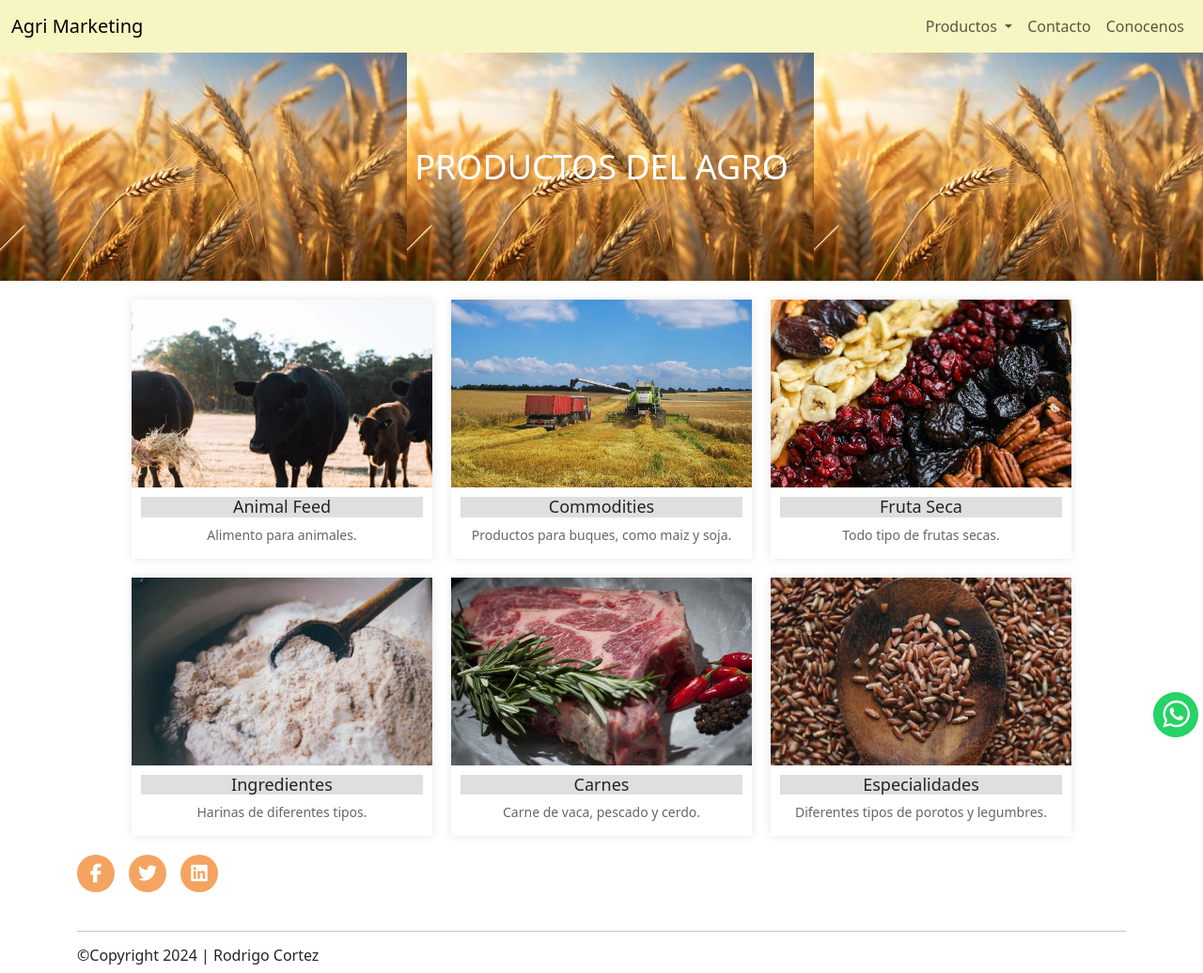
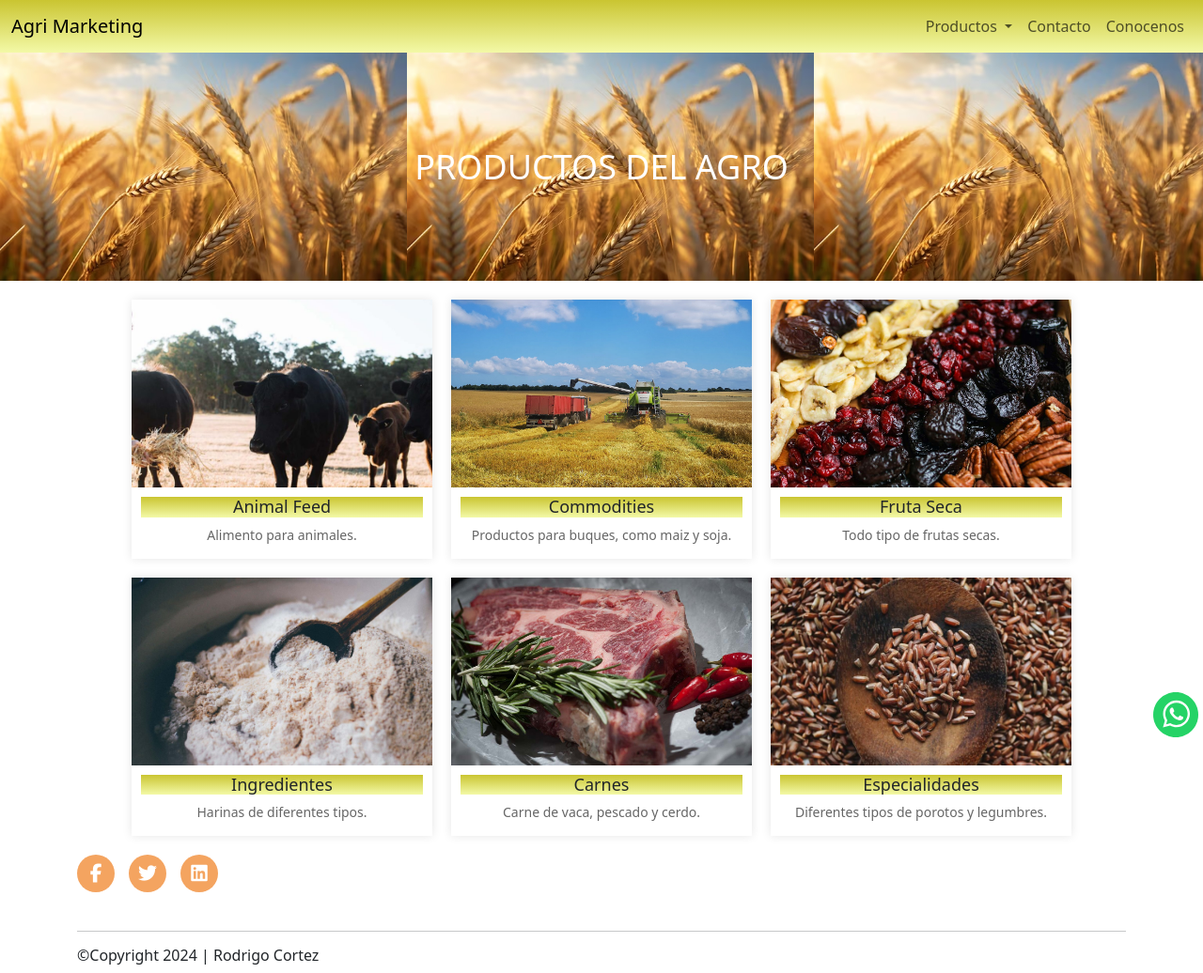
Before and after one commit to Rodriic/CortezRodrigo, a website: page pages/agriProduct.html in a window 1280 px wide. Shown: the whole page at 94% size. Drawn offline with nearby package versions, Linux system fonts and the light colour scheme.

Commit message:
modificando

```diff
--- a/pages/agriProduct.html
+++ b/pages/agriProduct.html
@@ -45,7 +45,7 @@
   </head>
   <body>
     <header>
-      <nav class="navbar navbar-expand-lg">
+      <nav class="navbar navbar-expand-lg gradientes">
         <div class="container-fluid">
           <button
             class="navbar-toggler"
@@ -103,42 +103,42 @@
         <div class="productA">
           <img src="../assets/img/animal-feed.jpg" alt="Producto 1" />
           <div class="productA-info">
-            <h2>Animal Feed</h2>
+            <h2 class="gradientes">Animal Feed</h2>
             <p>Alimento para animales.</p>
           </div>
         </div>
         <div class="productA">
           <img src="../assets/img/commodities.jpg" alt="Producto 2" />
           <div class="productA-info">
-            <h2>Commodities</h2>
+            <h2 class="gradientes">Commodities</h2>
             <p>Productos para buques, como maiz y soja.</p>
           </div>
         </div>
         <div class="productA">
           <img src="../assets/img/dried-fruit.jpg" alt="Producto 3" />
           <div class="productA-info">
-            <h2>Fruta Seca</h2>
+            <h2 class="gradientes">Fruta Seca</h2>
             <p>Todo tipo de frutas secas.</p>
           </div>
         </div>
         <div class="productA">
           <img src="../assets/img/food-ingredient.jpg" alt="Producto 4" />
           <div class="productA-info">
-            <h2>Ingredientes</h2>
+            <h2 class="gradientes">Ingredientes</h2>
             <p>Harinas de diferentes tipos.</p>
           </div>
         </div>
         <div class="productA">
           <img src="../assets/img/meat-web.jpg" alt="Producto 5" />
           <div class="productA-info">
-            <h2>Carnes</h2>
+            <h2 class="gradientes">Carnes</h2>
             <p>Carne de vaca, pescado y cerdo.</p>
           </div>
         </div>
         <div class="productA">
           <img src="../assets/img/pulses-specialitys.jpg" alt="Producto 6" />
           <div class="productA-info">
-            <h2>Especialidades</h2>
+            <h2 class="gradientes">Especialidades</h2>
             <p>Diferentes tipos de porotos y legumbres.</p>
           </div>
         </div>
--- a/scss/components/_header.scss
+++ /dev/null
@@ -1,3 +0,0 @@
-.navbar {
-    background-color: rgb(247, 246, 194) !important;
-  }
--- a/scss/estilos.scss
+++ b/scss/estilos.scss
@@ -3,6 +3,8 @@
 @import "./utilities/mixin";
 @import "./utilities/extend";
 @import "./utilities/global";
+@import "./utilities/gradientes";
+@import "./utilities/transf-y-trans";
 
 @import "./components/header";
 @import "./pages/main-index";
--- /dev/null
+++ b/scss/utilities/_gradientes.scss
@@ -0,0 +1,2 @@
+.gradientes{ background: #4D4E50;
+background: linear-gradient(180deg,#cac531,#f3f9a7);}
--- /dev/null
+++ b/scss/utilities/_transf-y-trans.scss
@@ -0,0 +1,14 @@
+
+.containerI{
+.productA {
+    img {
+        clip-path: polygon(20% 0%, 80% 0%, 100% 20%, 100% 80%, 80% 100%, 20% 100%, 0% 80%, 0% 20%);
+
+        &.translate {
+            transition: transform 3s ease-in-out 5ms;
+            &:hover{
+                transform: translate(30px, 40px)
+            }
+        };
+    }
+}}
```
Also changed, not shown: index.html (+1 -1 lines), pages/contacto.html (+1 -1 lines), pages/industrialProduct.html (+2 -2 lines), pages/nosotros.html (+1 -1 lines), css/estilos.css, 1 other file.
